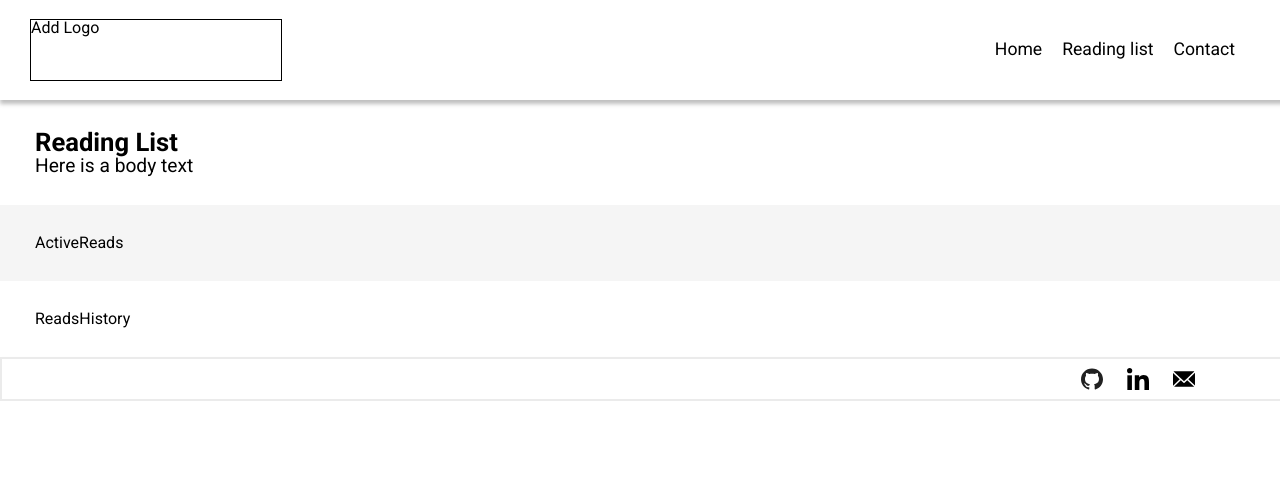
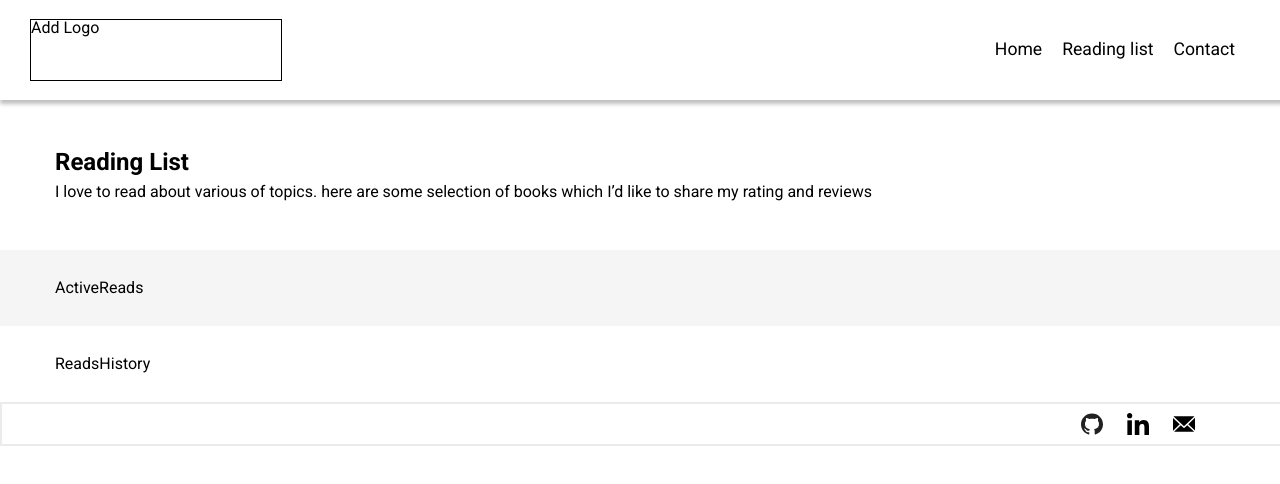
Before and after one commit to whathecker/personal-website, a Next.js app in the folder frontend/: page /reading-list in a window 1280 px wide. Shown: the top 484 px of the page. Built offline with nearby package versions, Linux system fonts and the light colour scheme.

Commit message:
build: apply style change for desktop viewpoint at readling-list-header component

```diff
--- a/frontend/src/components/app/reading-list/components/reading-list-header/styled.tsx
+++ b/frontend/src/components/app/reading-list/components/reading-list-header/styled.tsx
@@ -3,9 +3,10 @@ import styled from 'styled-components';
 
 export const StyledH1 = styled.h1`
   font-weight: bold;
-  font-size: 1.6em;
+  font-size: 1.5em;
 `;
 
 export const StyledBodyText = styled.p`
-  font-size: 1.2em;
+  font-size: 1em;
+  padding-top: 10px;
 `;
--- a/frontend/src/components/app/reading-list/reading-list.tsx
+++ b/frontend/src/components/app/reading-list/reading-list.tsx
@@ -6,7 +6,10 @@ const ReadingList: React.FunctionComponent = () => {
   return (
     <>
       <ReadlingListHeaderSection>
-        <ReadingListHeader headerText="Reading List" bodyText="Here is a body text" />
+        <ReadingListHeader
+          headerText="Reading List"
+          bodyText="I love to read about various of topics. here are some selection of books which I’d like to share my rating and reviews"
+        />
       </ReadlingListHeaderSection>
       <ActiveReadsSection>ActiveReads</ActiveReadsSection>
       <ReadsHistorySection>ReadsHistory</ReadsHistorySection>
--- a/frontend/src/components/app/reading-list/styled.tsx
+++ b/frontend/src/components/app/reading-list/styled.tsx
@@ -2,20 +2,20 @@ import styled from 'styled-components';
 //import { device } from '../../../utils';
 
 export const ReadlingListHeaderSection = styled.div`
-  padding-left: 35px;
-  padding-top: 30px;
-  padding-bottom: 30px;
+  padding-left: 55px;
+  padding-top: 50px;
+  padding-bottom: 50px;
 `;
 
 export const ActiveReadsSection = styled.div`
   background: rgba(153, 153, 153, 0.1);
-  padding-left: 35px;
+  padding-left: 55px;
   padding-top: 30px;
   padding-bottom: 30px;
 `;
 
 export const ReadsHistorySection = styled.div`
-  padding-left: 35px;
+  padding-left: 55px;
   padding-top: 30px;
   padding-bottom: 30px;
 `;
```
Also changed, not shown: 1 other file (tests, documents, lock files or other folders).
